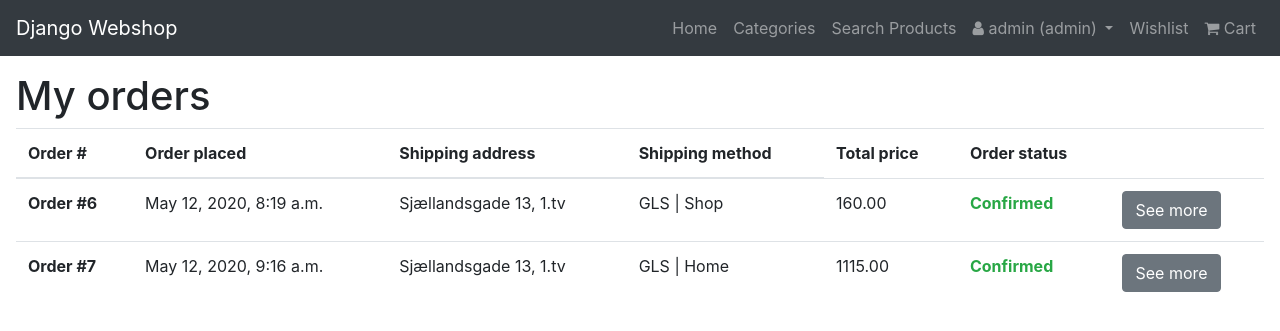
After one commit to markushylleberg/django-web-shop, a Django app: page /shop/orders in a window 1280 px wide. The commit adds this page. Shown: the top 331 px of the page. Run offline with Django 3.2, Linux system fonts and the light colour scheme; a user stored in the database is signed in; data comes from the database, SQL or seed files in the repository; both versions use the stored data as it was after the commit; some libraries are stand-ins or nearby versions.

Commit message:
Implemented order overview

```diff
--- /dev/null
+++ b/shop/templates/pages/products/my_orders.html
@@ -0,0 +1,43 @@
+{% extends '_base.html' %}
+
+{% block content %}
+
+    <div class="m-3">
+        <h1>My orders</h1>
+
+            <table class="table">
+            <thead>
+                <tr>
+                <th scope="col">Order #</th>
+                <th scope="col">Order placed</th>
+                <th scope="col">Shipping address</th>
+                <th scope="col">Shipping method</th>
+                <td scope="col"><b>Total price</b></th>
+                <td scope="col"><b>Order status</b></th>
+                <td scope="col"></th>
+                </tr>
+            </thead>
+            <tbody>
+                {% for order in orders %}
+                    <tr>
+                        <th scope="row">Order #{{ order.id }}</th>
+                        <td>{{ order.transaction_datetime }}</td>
+                        <td>{{ order.shipping_address }}</td>
+                        <td>{{ order.shipping_method.shipping_method }}</td>
+                        <td>{{ order.total_price }}</td>
+                        <th scope="row" class="text-success">{{ order.status }}</th>
+                        <td>
+                        <form action="{% url 'shop:order_detail' %}" method="POST">
+                            {% csrf_token %}
+                            <input type="hidden" value="{{ order.id }}" name="order_id">
+                            <button class="btn btn-secondary">See more</button>
+                        </form>
+                        </td>
+                    </tr>
+                {% endfor %}
+            </tbody>
+            </table>
+
+    </div>
+
+{% endblock %}
--- a/shop/urls.py
+++ b/shop/urls.py
@@ -7,17 +7,19 @@ app_name = 'shop'
 
 urlpatterns = [
     path('', views.index, name='index'),
+    path('add_to_cart/', views.add_to_cart, name='add_to_cart'),
+    path('add_to_wishlist/', views.add_to_wishlist, name='add_to_wishlist'),
+    path('decrease_quantity/', views.decrease_quantity, name='decrease_quantity'),
     path('categories/', views.categories, name='categories'),
-    path('product/', views.product_detail, name='product_detail'),
-    path('search/', views.search, name='search'),
     path('cart/', views.cart, name='cart'),
-    path('add_to_cart/', views.add_to_cart, name='add_to_cart'),
-    path('increase_quantity/', views.increase_quantity, name='increase_quantity'),
-    path('decrease_quantity/', views.decrease_quantity, name='decrease_quantity'),
-    path('remove_product_from_cart/', views.remove_product_from_cart, name='remove_product_from_cart'),
-    path('wishlist/', views.wishlist, name='wishlist'),
-    path('add_to_wishlist/', views.add_to_wishlist, name='add_to_wishlist'),
     path('checkout/', views.checkout, name='checkout'),
     path('confirm_order', views.confirm_order, name='confirm_order'),
     path('confirmation/', views.confirmation, name='confirmation'),
+    path('increase_quantity/', views.increase_quantity, name='increase_quantity'),
+    path('product/', views.product_detail, name='product_detail'),
+    path('orders', views.orders, name='orders'),
+    path('order_detail', views.order_detail, name='order_detail'),
+    path('search/', views.search, name='search'),
+    path('remove_product_from_cart/', views.remove_product_from_cart, name='remove_product_from_cart'),
+    path('wishlist/', views.wishlist, name='wishlist'),
 ] + static(settings.MEDIA_URL, document_root=settings.MEDIA_ROOT)
--- a/shop/views.py
+++ b/shop/views.py
@@ -428,3 +428,36 @@ def confirmation(req):
     }
 
     return render(req, 'pages/products/confirmation.html', context)
+
+
+def orders(req):
+
+    orders = Invoice.objects.filter(user=req.user)
+
+    context = {
+        'orders': orders
+    }
+    return render(req, 'pages/products/my_orders.html', context)
+
+
+def order_detail(req):
+
+    if req.method == 'POST':
+        if req.user.is_authenticated:
+            order_id = req.POST['order_id']
+
+            order = Invoice.objects.filter(Q(user=req.user), Q(id=order_id))[0]
+            order_products = InvoiceProduct.objects.filter(invoice=order_id)
+
+            cart_total = order.total_price - order.shipping_method.price
+            print(cart_total)
+
+            context = {
+                'order': order,
+                'order_products': order_products,
+                'cart_total': cart_total
+            }
+        else:
+            print('User is not logged in')
+
+    return render(req, 'pages/products/order_details.html', context)
--- a/templates/_base.html
+++ b/templates/_base.html
@@ -36,7 +36,7 @@
                             <i class="fa fa-user"></i> {{ user }} (admin)
                             </a>
                             <div class="dropdown-menu" aria-labelledby="navbarDropdown">
-                            <a class="dropdown-item" href={% url 'shop:index' %}>My orders</a>
+                            <a class="dropdown-item" href={% url 'shop:orders' %}>My orders</a>
                             <a class="dropdown-item" href={% url 'account_settings' %}>Account settings</a>
                             <div class="dropdown-divider"></div>
                             <a class="dropdown-item" href={% url 'shop:index' %}><i class="fa fa-list"></i> Orders</a>
@@ -77,7 +77,7 @@
                             <i class="fa fa-user"></i> {{ user }}
                             </a>
                             <div class="dropdown-menu" aria-labelledby="navbarDropdown">
-                            <a class="dropdown-item" href={% url 'shop:index' %}>My orders</a>
+                            <a class="dropdown-item" href={% url 'shop:orders' %}>My orders</a>
                             <a class="dropdown-item" href={% url 'account_settings' %}>Account settings</a>
                             <div class="dropdown-divider"></div>
                             <a class="dropdown-item" href={% url 'logout' %}>Logout</a>
```
Also changed, not shown: shop/templates/pages/products/order_details.html (added, +61 -0 lines), db.sqlite3.
